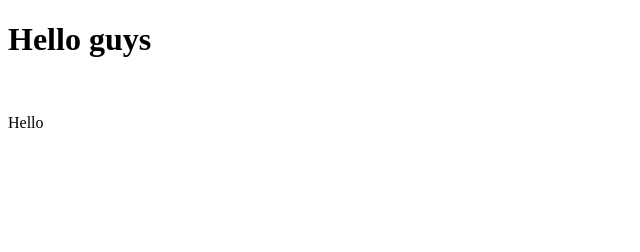
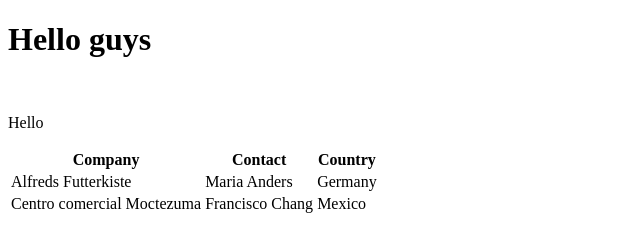
Before and after one commit to AustinLee12/AustinLee12.github.io, a plain HTML site: page index.html in a window 1280 px wide. Shown: the whole page, without its empty margins (0-640 px from the left). Drawn offline with Linux system fonts and the light colour scheme.

Commit message:
Update index.html

```diff
--- a/index.html
+++ b/index.html
@@ -7,6 +7,23 @@
     <h1> Hello guys</h1>
   <br/>
   <p> Hello </p>
+  <table>
+  <tr>
+    <th>Company</th>
+    <th>Contact</th>
+    <th>Country</th>
+  </tr>
+  <tr>
+    <td>Alfreds Futterkiste</td>
+    <td>Maria Anders</td>
+    <td>Germany</td>
+  </tr>
+  <tr>
+    <td>Centro comercial Moctezuma</td>
+    <td>Francisco Chang</td>
+    <td>Mexico</td>
+  </tr>
+</table>
 
 </body>
 </html>
```
